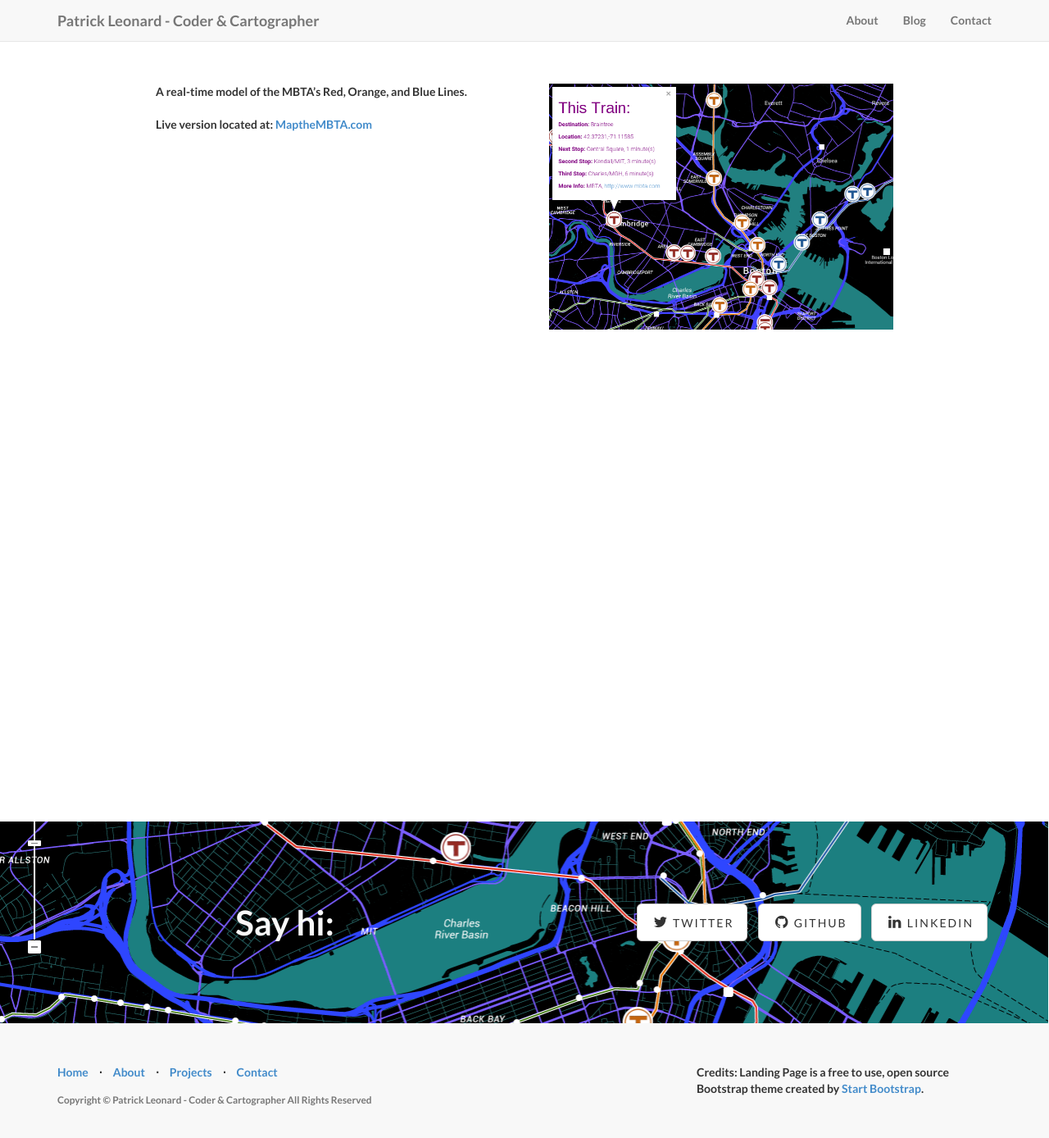
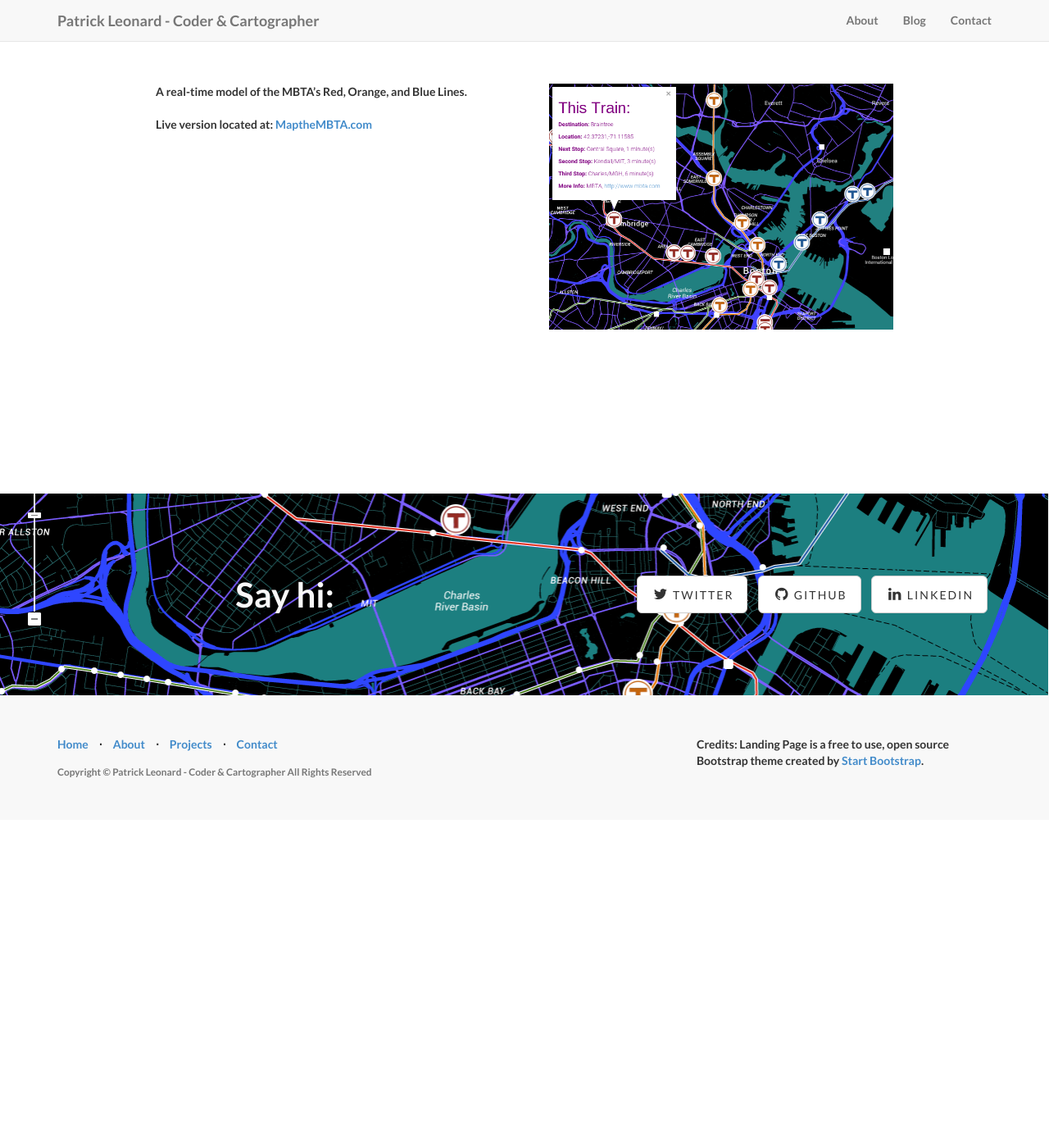
Before and after one commit to pjleonard37/pjleonard37.github.io, a Jekyll site: the page built from _posts/2013-12-20-map-the-mbta.md, in a window 1280 px wide and 1400 px high, scrolled down 98 px. Shown: the top 1388 px of the window at 82% size. Built offline with Jekyll 4.4.1, drawn with Linux system fonts in a browser that asks for light colours; after the commit the page ends 1098 px from its top, so only the background shows below that.

Commit message:
experiments

```diff
--- a/css/landing-page.css
+++ b/css/landing-page.css
@@ -36,7 +36,7 @@
 .blog-post-full {
   max-width: 900px;
   margin: 0 auto;
-  min-height: 900px;
+  min-height: 500px;
   margin-top: 50px;
 }
 
@@ -112,7 +112,8 @@
     }
 
     .blog-post-full img {
-      width: 100%;
+      margin: 0 auto;
+      margin-bottom: 30px;
       float: none;
     }
 }
```
